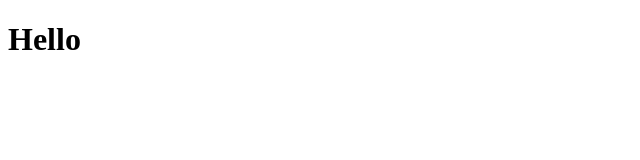
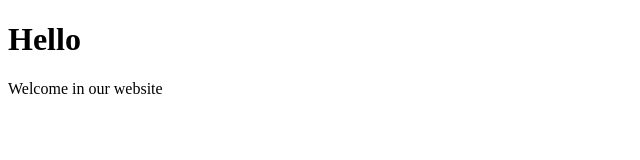
Before and after one commit to raiya123/Demo, a plain HTML site: page index.html in a window 1280 px wide. Shown: the whole page, without its empty margins (0-640 px from the left). Drawn offline with Linux system fonts and the light colour scheme.

Commit message:
#2 dashboard

```diff
--- a/index.html
+++ b/index.html
@@ -7,5 +7,6 @@
 </head>
 <body>
     <h1>Hello</h1>
+    <p>Welcome in our website</p>
 </body>
 </html>
```
